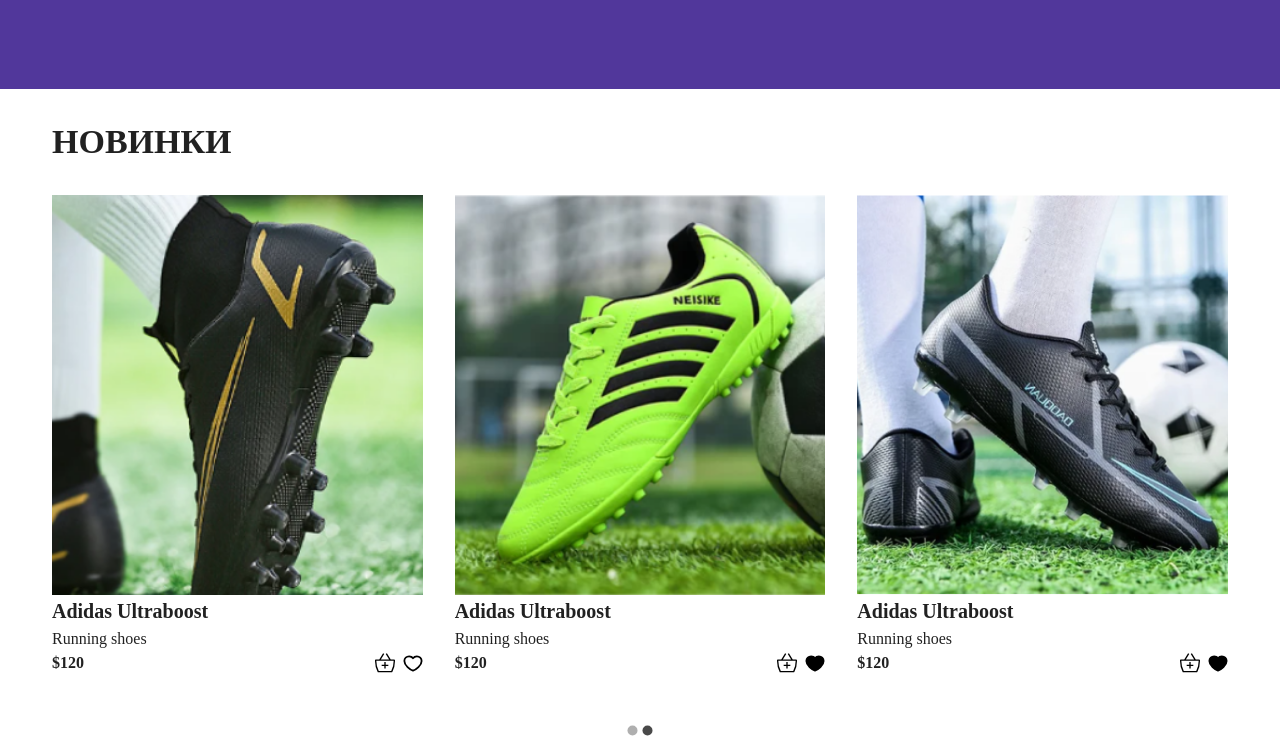
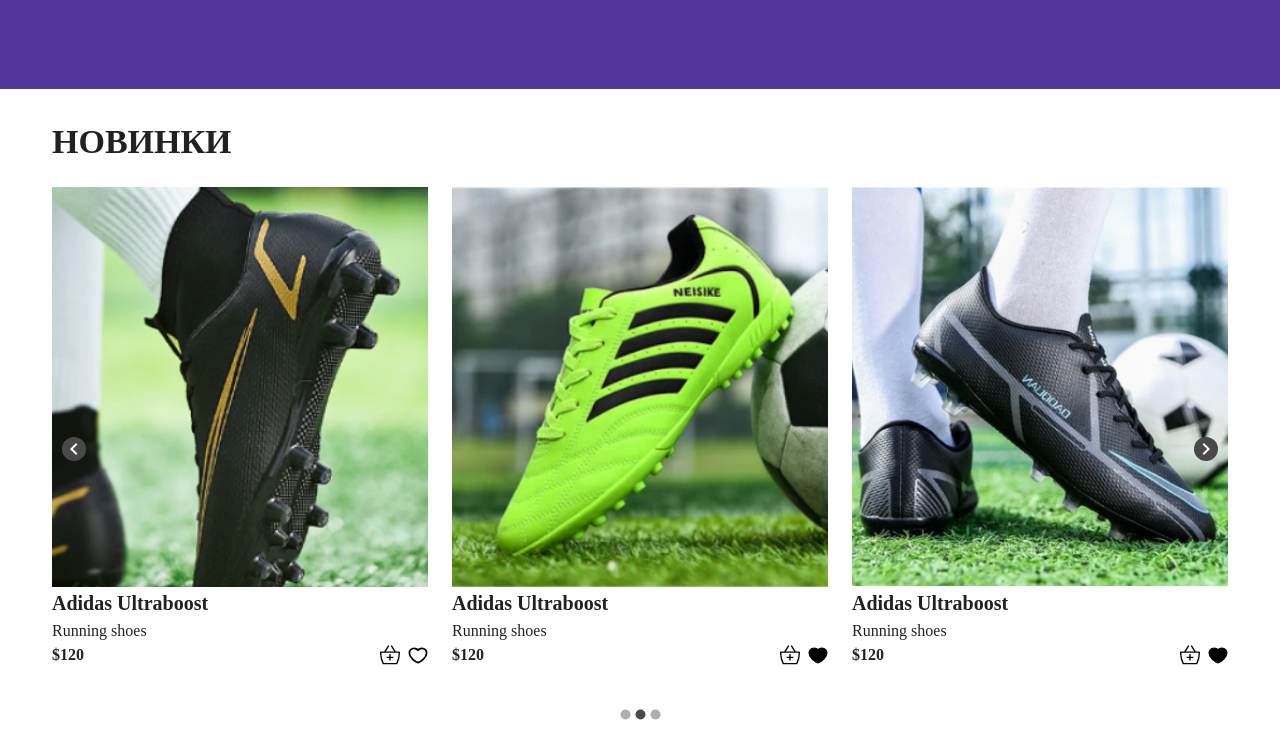
Before and after one commit to SHEVA-INC/sheva-ui, a React (Vite) app: page /home in a window 1280 px wide. Shown: the part 1023-1766 px from the top of the page. Built offline with nearby package versions, Linux system fonts and the light colour scheme; the HTML template or start-up script is replaced by a standard one; a web font is replaced by a local one.

Commit message:
make ShoesCarousel responsive, adding function to group ShoesCarouselData into arrays regarding the screen size

```diff
--- a/src/components/shoes-slider/ShoesCarousel.jsx
+++ b/src/components/shoes-slider/ShoesCarousel.jsx
@@ -1,17 +1,73 @@
 import Carousel from "react-material-ui-carousel";
 import ShoesCarouselItem from "./ShoesCarouselItem";
-import { Grid, Stack } from "@mui/material";
+import { Grid, Stack, useMediaQuery, useTheme } from "@mui/material";
 import StyledTitle from "../styled/StyledTitle";
+import { useState, useEffect } from "react";
+
+const gridItemSize = {
+  xs: 12,
+  sm: 6,
+  md: 4,
+};
+
+const amountOfItemsPerScreenSize = {
+  xs: 1,
+  sm: 2,
+  md: 3,
+};
 
 const ShoesCarousel = ({ title, shoesCarouselData, id }) => {
+  const theme = useTheme();
+  const [screenSize, setScreenSize] = useState();
+  const isXs = useMediaQuery(theme.breakpoints.only("xs"));
+  const isSm = useMediaQuery(theme.breakpoints.only("sm"));
+  const isMd = useMediaQuery(theme.breakpoints.up("md"));
+
+  useEffect(() => {
+    if (isXs) {
+      setScreenSize("xs");
+    } else if (isSm) {
+      setScreenSize("sm");
+    } else if (isMd) {
+      setScreenSize("md");
+    }
+  }, [isXs, isSm, isMd]);
+
+  function groupArrayByAmountOfItemsPerScreenSize(array, screenSize) {
+    const chunks = [];
+    let chunkSize = amountOfItemsPerScreenSize.xs;
+
+    if (screenSize === "xs") {
+      chunkSize = amountOfItemsPerScreenSize.xs;
+    } else if (screenSize === "sm") {
+      chunkSize = amountOfItemsPerScreenSize.sm;
+    } else if (screenSize === "md") {
+      chunkSize = amountOfItemsPerScreenSize.md;
+    }
+
+    for (let i = 0; i < array.length; i += chunkSize) {
+      chunks.push(array.slice(i, i + chunkSize));
+    }
+    return chunks;
+  }
+
   return (
-    <Stack gap={8} id={id}>
+    <Stack gap={6} id={id}>
       <StyledTitle title={title} />
-      <Carousel autoPlay={true} cycleNavigation>
-        {shoesCarouselData.map((shoesItems, idx) => (
-          <Grid container spacing={8} key={idx}>
+      <Carousel autoPlay={true} cycleNavigation swipe navButtonsAlwaysVisible>
+        {groupArrayByAmountOfItemsPerScreenSize(
+          shoesCarouselData,
+          screenSize,
+        ).map((shoesItems, idx) => (
+          <Grid container spacing={6} key={idx}>
             {shoesItems.map((shoesItem) => (
-              <Grid item xs={4} key={shoesItem.id}>
+              <Grid
+                item
+                xs={gridItemSize.xs}
+                sm={gridItemSize.sm}
+                md={gridItemSize.md}
+                key={shoesItem.id}
+              >
                 <ShoesCarouselItem
                   key={shoesItem.id}
                   name={shoesItem.name}
--- a/src/components/shoes-slider/ShoesCarouselData.js
+++ b/src/components/shoes-slider/ShoesCarouselData.js
@@ -3,7 +3,6 @@
 import ShoesImage3 from "../../assets/carousel-shoes-data/carousel-shoes-image-3.png";
 
 const ShoesCarouselData = [
-  [
   {
     id: 1,
     name: "Nike Air Max",
@@ -60,8 +59,6 @@
     mainImage: ShoesImage3,
     liked: true,
   },
-  ],
-  [
   {
     id: 4,
     name: "Adidas Ultraboost",
@@ -113,7 +110,23 @@
     mainImage: ShoesImage1,
     liked: true,
   },
+  {
+    id: 7,
+    name: "Adidas Ultraboost",
+    description: "Running shoes",
+    colors: ["white", "blue"],
+    price: "$120",
+    sizes: [
+      { id: 1, value: 38 },
+      { id: 2, value: 39 },
+      { id: 3, value: 40 },
     ],
+    stock: true,
+    brand: "Adidas",
+    images: [ShoesImage1, ShoesImage2, ShoesImage3],
+    mainImage: ShoesImage1,
+    liked: true,
+  },
 ];
 
 export default ShoesCarouselData;
```
Lines whose indentation alone changed are shown as unchanged.
